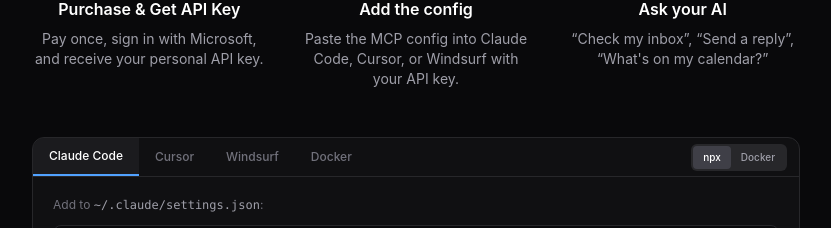
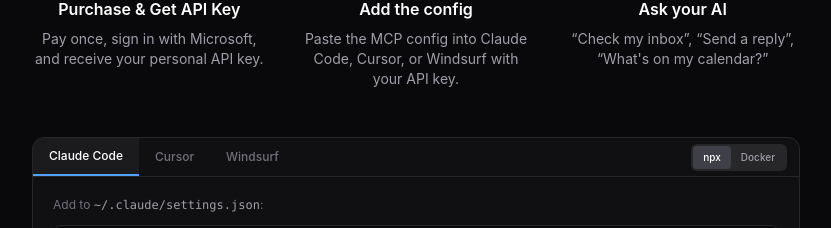
Before and after one commit to paytience/google-calendar-mcp, a Next.js app in the folder web/: page / in a window 1280 px wide. Shown: the part 1552-1780 px from the top of the page, without its empty margins (224-1055 px from the left). Built offline with nearby package versions, Linux system fonts and the light colour scheme.

Commit message:
Remove leftover Docker tab causing crash (#19)
* Fix vitest config to exclude dist/ and web/ directories

* Remove leftover Docker tab that caused runtime crash

```diff
--- a/web/app/components/config-snippets.tsx
+++ b/web/app/components/config-snippets.tsx
@@ -71,11 +71,6 @@
     }
   }
 }`,
-  },
-  {
-    name: "Docker",
-    file: "docker run",
-    code: `docker run -e OUTLOOK_MCP_API_KEY=<your-api-key> ghcr.io/paytience/outlook-mcp:latest`,
   },
 ];
 
```
